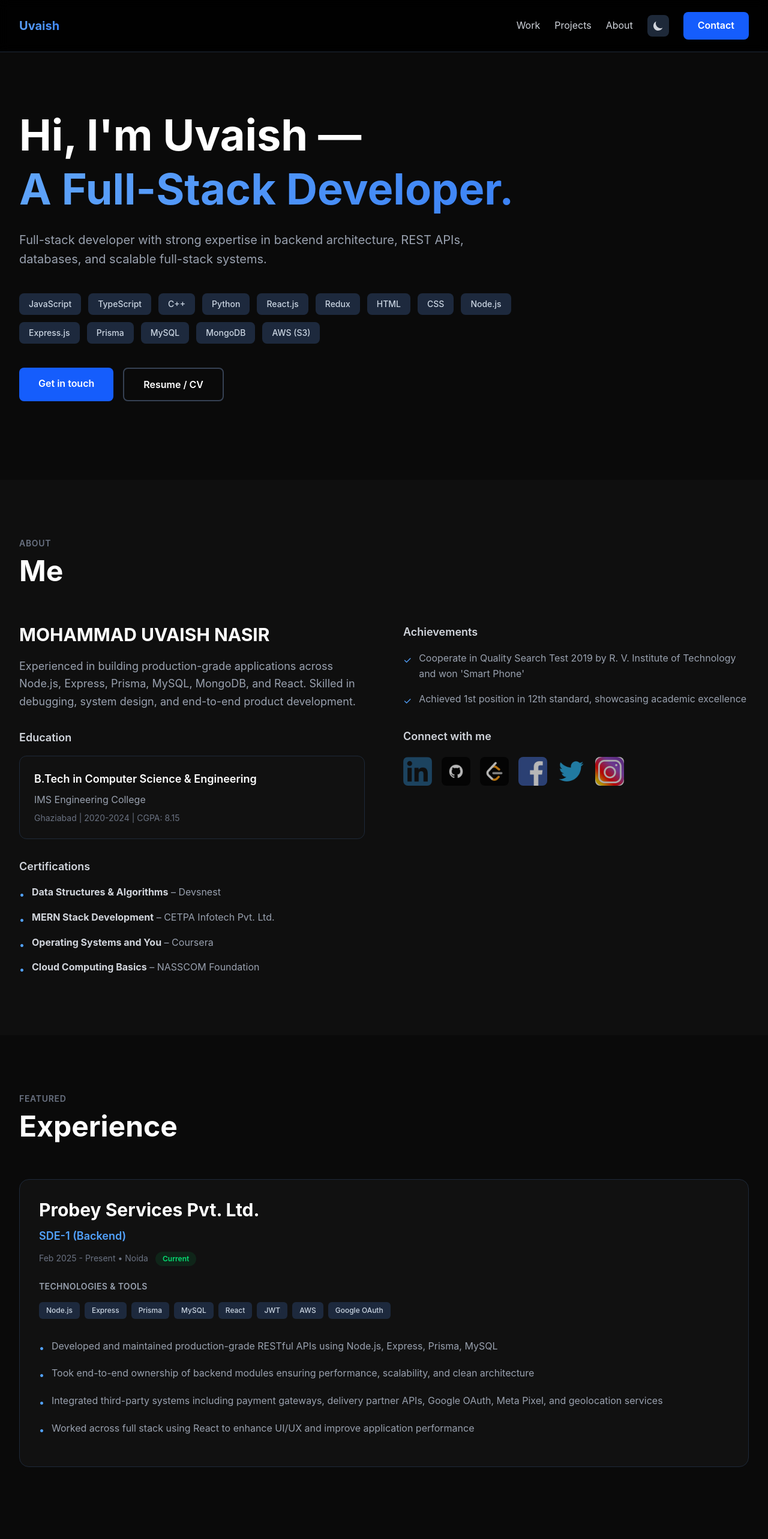
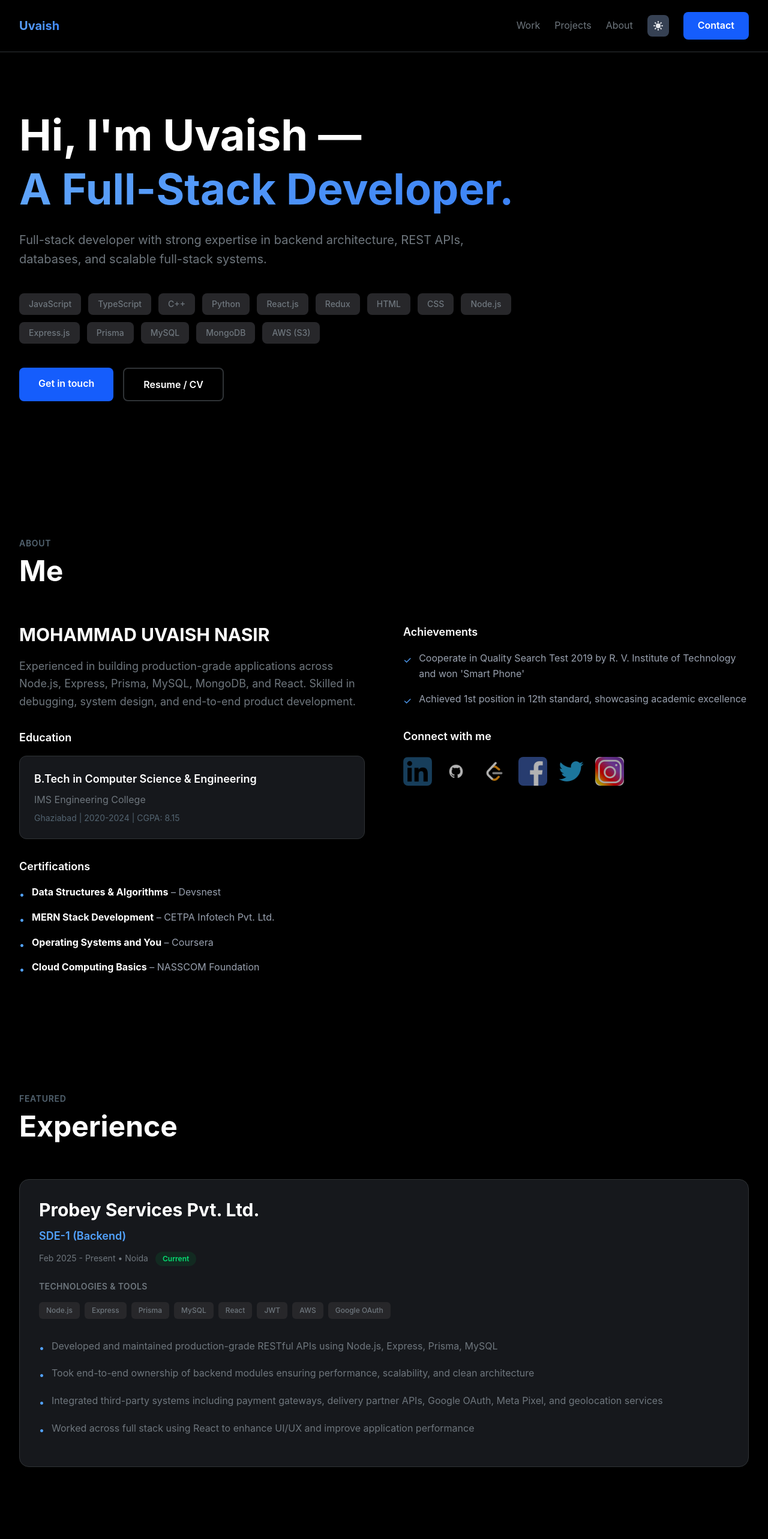
Before and after one commit to uvaishnasir/Portfolio, a React (Vite) app: page / in a window 1280 px wide. Shown: the top 2566 px of the page at 60% size. Built offline with nearby package versions, Linux system fonts and the light colour scheme.

Commit message:
feat: Add foundational components for portfolio sections, global styling, and theme management.

```diff
--- a/src/components/About.jsx
+++ b/src/components/About.jsx
@@ -2,38 +2,43 @@ import { personalInfo, socialLinks } from "../data/constants";
 
 const About = () => {
   return (
-    <section id="about" className="py-24 px-6 md:px-8 bg-[#0f0f0f]">
+    <section
+      id="about"
+      className="py-24 px-6 md:px-8 bg-[#F7F9F9] dark:bg-black"
+    >
       <div className="max-w-7xl mx-auto">
         <div className="mb-16">
-          <p className="text-sm uppercase tracking-wider text-gray-500 mb-3 font-semibold">
+          <p className="text-sm uppercase tracking-wider text-[#536471] mb-3 font-semibold">
             About
           </p>
-          <h2 className="text-4xl md:text-5xl font-bold">Me</h2>
+          <h2 className="text-4xl md:text-5xl font-bold text-[#0F1419] dark:text-white">
+            Me
+          </h2>
         </div>
 
         <div className="grid grid-cols-1 lg:grid-cols-2 gap-12 lg:gap-16">
           <div className="space-y-8">
             <div>
-              <h3 className="text-2xl md:text-3xl font-bold mb-5">
+              <h3 className="text-2xl md:text-3xl font-bold mb-5 text-[#0F1419] dark:text-white">
                 {personalInfo.about.fullName}
               </h3>
-              <p className="text-gray-400 leading-relaxed text-lg">
+              <p className="text-[#536471] dark:text-[#6E767D] leading-relaxed text-lg">
                 {personalInfo.description}
               </p>
             </div>
 
             <div>
-              <h4 className="text-lg font-semibold mb-4 text-gray-300">
+              <h4 className="text-lg font-semibold mb-4 text-[#0F1419] dark:text-white">
                 Education
               </h4>
-              <div className="bg-[#111111] p-6 rounded-xl border border-gray-800">
-                <p className="font-semibold text-lg mb-2">
+              <div className="bg-white dark:bg-[#16181C] p-6 rounded-xl border border-[#EFF3F4] dark:border-[#2F3336]">
+                <p className="font-semibold text-lg mb-2 text-[#0F1419] dark:text-white">
                   {personalInfo.about.education.degree}
                 </p>
-                <p className="text-gray-400">
+                <p className="text-[#536471] dark:text-[#6E767D]">
                   {personalInfo.about.education.institution}
                 </p>
-                <p className="text-sm text-gray-500 mt-2">
+                <p className="text-sm text-[#536471] mt-2">
                   {personalInfo.about.education.location} |{" "}
                   {personalInfo.about.education.duration} | CGPA:{" "}
                   {personalInfo.about.education.cgpa}
@@ -42,16 +47,20 @@ const About = () => {
             </div>
 
             <div>
-              <h4 className="text-lg font-semibold mb-4 text-gray-300">
+              <h4 className="text-lg font-semibold mb-4 text-gray-900 dark:text-white">
                 Certifications
               </h4>
               <div className="space-y-3">
                 {personalInfo.about.certifications.map((cert, index) => (
                   <div key={index} className="flex gap-3">
-                    <span className="text-blue-400 mt-1 flex-shrink-0">•</span>
-                    <p className="text-gray-400">
-                      <strong className="text-gray-300">{cert.name}</strong> –{" "}
-                      {cert.issuer}
+                    <span className="text-blue-600 dark:text-blue-400 mt-1 flex-shrink-0">
+                      •
+                    </span>
+                    <p className="text-gray-600 dark:text-gray-400">
+                      <strong className="text-gray-900 dark:text-white">
+                        {cert.name}
+                      </strong>{" "}
+                      – {cert.issuer}
                     </p>
                   </div>
                 ))}
@@ -61,14 +70,16 @@ const About = () => {
 
           <div className="space-y-8">
             <div>
-              <h4 className="text-lg font-semibold mb-4 text-gray-300">
+              <h4 className="text-lg font-semibold mb-4 text-gray-900 dark:text-white">
                 Achievements
               </h4>
               <div className="space-y-4">
                 {personalInfo.about.achievements.map((achievement, index) => (
                   <div key={index} className="flex gap-3">
-                    <span className="text-blue-400 mt-1 flex-shrink-0">✓</span>
-                    <p className="text-gray-400 leading-relaxed">
+                    <span className="text-blue-600 dark:text-blue-400 mt-1 flex-shrink-0">
+                      ✓
+                    </span>
+                    <p className="text-gray-600 dark:text-gray-400 leading-relaxed">
                       {achievement}
                     </p>
                   </div>
@@ -77,7 +88,7 @@ const About = () => {
             </div>
 
             <div>
-              <h4 className="text-lg font-semibold mb-5 text-gray-300">
+              <h4 className="text-lg font-semibold mb-5 text-gray-900 dark:text-white">
                 Connect with me
               </h4>
               <div className="flex flex-wrap gap-4">
--- a/src/components/Contact.jsx
+++ b/src/components/Contact.jsx
@@ -2,13 +2,13 @@ import { personalInfo } from "../data/constants";
 
 const Contact = () => {
   return (
-    <section id="contact" className="py-24 px-6 md:px-8 bg-[#0f0f0f]">
+    <section id="contact" className="py-24 px-6 md:px-8 bg-white dark:bg-black">
       <div className="max-w-4xl mx-auto">
         <div className="text-center">
-          <h2 className="text-3xl md:text-4xl lg:text-5xl font-bold mb-6 leading-tight">
+          <h2 className="text-3xl md:text-4xl lg:text-5xl font-bold mb-6 leading-tight text-[#0F1419] dark:text-white">
             Hey, you scrolled this far, let's talk.
           </h2>
-          <p className="text-gray-400 text-lg md:text-xl mb-12 max-w-2xl mx-auto leading-relaxed">
+          <p className="text-[#536471] dark:text-[#6E767D] text-lg md:text-xl mb-12 max-w-2xl mx-auto leading-relaxed">
             I'm always open to discussing new projects, creative ideas, or
             opportunities to be part of your visions.
           </p>
@@ -24,40 +24,42 @@ const Contact = () => {
               href={`https://${personalInfo.github}`}
               target="_blank"
               rel="noopener noreferrer"
-              className="px-8 py-3.5 text-base font-semibold bg-transparent text-white border-2 border-gray-700 rounded-lg hover:border-blue-500 hover:text-blue-400 transition-all no-underline"
+              className="px-8 py-3.5 text-base font-semibold bg-transparent text-[#0F1419] dark:text-white border-2 border-[#EFF3F4] dark:border-[#2F3336] rounded-lg hover:border-blue-500 hover:text-blue-600 dark:hover:text-blue-400 transition-all no-underline"
             >
               View GitHub
             </a>
           </div>
 
           <div className="grid grid-cols-1 md:grid-cols-3 gap-8 max-w-3xl mx-auto">
-            <div className="p-6 bg-[#111111] rounded-xl border border-gray-800">
-              <p className="text-gray-500 text-sm mb-2 font-semibold uppercase tracking-wide">
+            <div className="p-6 bg-white dark:bg-[#16181C] rounded-xl border border-[#EFF3F4] dark:border-[#2F3336]">
+              <p className="text-[#536471] text-sm mb-2 font-semibold uppercase tracking-wide">
                 Email
               </p>
               <a
                 href={`mailto:${personalInfo.email}`}
-                className="text-blue-400 hover:text-blue-300 transition-colors break-all no-underline"
+                className="text-blue-600 dark:text-blue-400 hover:text-blue-700 dark:hover:text-blue-300 transition-colors break-all no-underline"
               >
                 {personalInfo.email}
               </a>
             </div>
-            <div className="p-6 bg-[#111111] rounded-xl border border-gray-800">
-              <p className="text-gray-500 text-sm mb-2 font-semibold uppercase tracking-wide">
+            <div className="p-6 bg-white dark:bg-[#16181C] rounded-xl border border-[#EFF3F4] dark:border-[#2F3336]">
+              <p className="text-[#536471] text-sm mb-2 font-semibold uppercase tracking-wide">
                 Phone
               </p>
               <a
                 href={`tel:+91${personalInfo.phone}`}
-                className="text-blue-400 hover:text-blue-300 transition-colors no-underline"
+                className="text-blue-600 dark:text-blue-400 hover:text-blue-700 dark:hover:text-blue-300 transition-colors no-underline"
               >
                 +91 {personalInfo.phone}
               </a>
             </div>
-            <div className="p-6 bg-[#111111] rounded-xl border border-gray-800">
-              <p className="text-gray-500 text-sm mb-2 font-semibold uppercase tracking-wide">
+            <div className="p-6 bg-white dark:bg-[#16181C] rounded-xl border border-[#EFF3F4] dark:border-[#2F3336]">
+              <p className="text-[#536471] text-sm mb-2 font-semibold uppercase tracking-wide">
                 Location
               </p>
-              <p className="text-gray-300">{personalInfo.location}</p>
+              <p className="text-[#0F1419] dark:text-white">
+                {personalInfo.location}
+              </p>
             </div>
           </div>
         </div>
--- a/src/components/Experience.jsx
+++ b/src/components/Experience.jsx
@@ -2,31 +2,36 @@ import { experience } from "../data/constants";
 
 const Experience = () => {
   return (
-    <section id="experience" className="py-24 px-6 md:px-8">
+    <section
+      id="experience"
+      className="py-24 px-6 md:px-8 bg-[#F7F9F9] dark:bg-black"
+    >
       <div className="max-w-7xl mx-auto">
         <div className="mb-16">
-          <p className="text-sm uppercase tracking-wider text-gray-500 mb-3 font-semibold">
+          <p className="text-sm uppercase tracking-wider text-[#536471] mb-3 font-semibold">
             Featured
           </p>
-          <h2 className="text-4xl md:text-5xl font-bold">Experience</h2>
+          <h2 className="text-4xl md:text-5xl font-bold text-[#0F1419] dark:text-white">
+            Experience
+          </h2>
         </div>
 
         {experience.map((exp) => (
           <div
             key={exp.id}
-            className="bg-[#111111] rounded-2xl p-8 border border-gray-800 mb-8 hover:border-gray-700 hover:-translate-y-1 hover:shadow-xl transition-all"
+            className="bg-white dark:bg-[#16181C] rounded-2xl p-8 border border-[#EFF3F4] dark:border-[#2F3336] mb-8 hover:border-gray-300 dark:hover:border-zinc-700 hover:-translate-y-1 hover:shadow-xl transition-all"
           >
             <div className="mb-6">
-              <h3 className="text-2xl md:text-3xl font-bold mb-3">
+              <h3 className="text-2xl md:text-3xl font-bold mb-3 text-[#0F1419] dark:text-white">
                 {exp.company}
               </h3>
-              <p className="text-lg text-blue-400 mb-3 font-semibold">
+              <p className="text-lg text-blue-600 dark:text-blue-400 mb-3 font-semibold">
                 {exp.role}
               </p>
-              <p className="text-sm text-gray-500">
+              <p className="text-sm text-[#536471] dark:text-[#6E767D]">
                 {exp.duration} • {exp.location}
                 {exp.current && (
-                  <span className="ml-3 px-3 py-1 bg-green-900/30 text-green-400 rounded-full text-xs font-semibold inline-block">
+                  <span className="ml-3 px-3 py-1 bg-green-100 dark:bg-green-900/30 text-green-700 dark:text-green-400 rounded-full text-xs font-semibold inline-block">
                     Current
                   </span>
                 )}
@@ -34,14 +39,14 @@ const Experience = () => {
             </div>
 
             <div className="mb-8">
-              <h4 className="text-sm font-semibold text-gray-400 mb-4 uppercase tracking-wide">
+              <h4 className="text-sm font-semibold text-[#536471] dark:text-[#6E767D] mb-4 uppercase tracking-wide">
                 Technologies & Tools
               </h4>
               <div className="flex flex-wrap gap-2">
                 {exp.technologies.map((tech, index) => (
                   <span
                     key={index}
-                    className="px-3 py-1.5 bg-slate-800 text-slate-300 rounded-md text-xs font-medium"
+                    className="px-3 py-1.5 bg-gray-100 dark:bg-zinc-800 text-[#0F1419] dark:text-[#6E767D] rounded-md text-xs font-medium"
                   >
                     {tech}
                   </span>
@@ -52,8 +57,12 @@ const Experience = () => {
             <div>
               {exp.responsibilities.map((resp, index) => (
                 <div key={index} className="flex gap-3 mb-4">
-                  <span className="text-blue-400 mt-1 flex-shrink-0">•</span>
-                  <span className="text-gray-400 leading-relaxed">{resp}</span>
+                  <span className="text-blue-600 dark:text-blue-400 mt-1 flex-shrink-0">
+                    •
+                  </span>
+                  <span className="text-[#536471] dark:text-[#6E767D] leading-relaxed">
+                    {resp}
+                  </span>
                 </div>
               ))}
             </div>
--- a/src/components/Footer.jsx
+++ b/src/components/Footer.jsx
@@ -1,8 +1,8 @@
 const Footer = () => {
   return (
-    <footer className="py-8 px-6 md:px-8 border-t border-gray-800">
+    <footer className="py-8 px-6 md:px-8 border-t border-[#EFF3F4] dark:border-[#2F3336] bg-[#F7F9F9] dark:bg-black">
       <div className="max-w-7xl mx-auto">
-        <p className="text-center text-gray-500 text-sm">
+        <p className="text-center text-[#536471] dark:text-[#6E767D] text-sm">
           Design & Developed by Uvaish Nasir © {new Date().getFullYear()}. All
           rights reserved.
         </p>
--- a/src/components/Hero.jsx
+++ b/src/components/Hero.jsx
@@ -3,15 +3,15 @@ import TechStack from "./TechStack";
 
 const Hero = () => {
   return (
-    <section className="min-h-screen flex items-center pt-32 pb-20 px-6 md:px-8">
+    <section className="min-h-screen flex items-center pt-32 pb-20 px-6 md:px-8 bg-white dark:bg-black">
       <div className="max-w-7xl mx-auto w-full">
         <div className="max-w-4xl">
-          <h1 className="text-5xl md:text-6xl lg:text-7xl font-bold mb-6 leading-tight">
+          <h1 className="text-5xl md:text-6xl lg:text-7xl font-bold mb-6 leading-tight text-[#0F1419] dark:text-white">
             Hi, I'm {personalInfo.name.split(" ")[1]} — <br />
             <span className="gradient-text">A {personalInfo.title}.</span>
           </h1>
 
-          <p className="text-lg md:text-xl text-gray-400 mb-10 max-w-3xl leading-relaxed">
+          <p className="text-lg md:text-xl text-[#536471] dark:text-[#6E767D] mb-10 max-w-3xl leading-relaxed">
             {personalInfo.tagline}
           </p>
 
@@ -28,7 +28,7 @@ const Hero = () => {
               href="/assets/resume.pdf"
               target="_blank"
               rel="noopener noreferrer"
-              className="px-8 py-3.5 text-base font-semibold bg-transparent text-white border-2 border-gray-700 rounded-lg hover:border-blue-500 hover:text-blue-400 transition-all text-center no-underline"
+              className="px-8 py-3.5 text-base font-semibold bg-transparent text-[#0F1419] dark:text-white border-2 border-[#EFF3F4] dark:border-[#2F3336] rounded-lg hover:border-blue-500 hover:text-blue-600 dark:hover:text-blue-400 transition-all text-center no-underline"
             >
               Resume / CV
             </a>
--- a/src/components/Navbar.jsx
+++ b/src/components/Navbar.jsx
@@ -2,7 +2,7 @@ import ThemeToggle from "./ThemeToggle";
 
 const Navbar = () => {
   return (
-    <nav className="fixed top-0 left-0 right-0 z-50 bg-black/90 dark:bg-white/90 backdrop-blur-sm border-b border-gray-800 dark:border-gray-200">
+    <nav className="fixed top-0 left-0 right-0 z-50 bg-white/95 dark:bg-black/95 backdrop-blur-sm border-b border-[#EFF3F4] dark:border-[#2F3336]">
       <div className="max-w-7xl mx-auto px-4 sm:px-6 lg:px-8 py-5 flex items-center justify-between">
         <a href="#" className="gradient-text text-xl font-bold no-underline">
           Uvaish
@@ -11,19 +11,19 @@ const Navbar = () => {
         <div className="flex items-center gap-6">
           <a
             href="#experience"
-            className="text-gray-300 dark:text-gray-700 no-underline hover:text-white dark:hover:text-black transition-colors"
+            className="text-[#0F1419] dark:text-[#6E767D] no-underline hover:text-blue-600 dark:hover:text-white transition-colors"
           >
             Work
           </a>
           <a
             href="#projects"
-            className="text-gray-300 dark:text-gray-700 no-underline hover:text-white dark:hover:text-black transition-colors"
+            className="text-[#0F1419] dark:text-[#6E767D] no-underline hover:text-blue-600 dark:hover:text-white transition-colors"
           >
             Projects
           </a>
           <a
             href="#about"
-            className="text-gray-300 dark:text-gray-700 no-underline hover:text-white dark:hover:text-black transition-colors"
+            className="text-[#0F1419] dark:text-[#6E767D] no-underline hover:text-blue-600 dark:hover:text-white transition-colors"
           >
             About
           </a>
@@ -32,7 +32,7 @@ const Navbar = () => {
 
           <a
             href="#contact"
-            className="px-6 py-2.5 bg-blue-600 text-white rounded-lg no-underline font-semibold hover:bg-blue-700 transition-colors"
+            className="px-6 py-2.5 bg-blue-600 dark:bg-blue-600 text-white rounded-lg no-underline font-semibold hover:bg-blue-700 dark:hover:bg-blue-700 transition-colors"
           >
             Contact
           </a>
--- a/src/components/TechStack.jsx
+++ b/src/components/TechStack.jsx
@@ -14,7 +14,7 @@ const TechStack = () => {
       {allTechs.map((tech, index) => (
         <span
           key={index}
-          className="px-4 py-2 bg-slate-800 text-slate-300 rounded-lg text-sm font-medium hover:bg-slate-700 hover:-translate-y-0.5 transition-all cursor-pointer"
+          className="px-4 py-2 bg-gray-100 dark:bg-zinc-800 text-[#0F1419] dark:text-[#6E767D] rounded-lg text-sm font-medium hover:bg-gray-200 dark:hover:bg-zinc-700 hover:-translate-y-0.5 transition-all cursor-pointer"
         >
           {tech}
         </span>
--- a/src/context/ThemeContext.jsx
+++ b/src/context/ThemeContext.jsx
@@ -8,11 +8,8 @@ export const ThemeProvider = ({ children }) => {
     const stored = localStorage.getItem("theme");
     if (stored) return stored;
 
-    // Check system preference
-    if (window.matchMedia("(prefers-color-scheme: dark)").matches) {
-      return "dark";
-    }
-    return "light";
+    // Default to dark mode
+    return "dark";
   });
 
   useEffect(() => {
--- a/src/index.css
+++ b/src/index.css
@@ -1,4 +1,6 @@
 @import "tailwindcss";
+
+@variant dark (&:where(.dark, .dark *));
 
 /* Gradient text utility */
 .gradient-text {
@@ -26,19 +28,3 @@ body {
 * {
   box-sizing: border-box;
 }
-
-/* Dark mode styles */
-html {
-  background-color: #0a0a0a;
-  color: #ffffff;
-}
-
-html.dark {
-  background-color: #ffffff;
-  color: #000000;
-}
-
-html.dark body {
-  background-color: #ffffff;
-  color: #000000;
-}
```
Also changed, not shown: src/components/Projects.jsx (+32 -19 lines).
